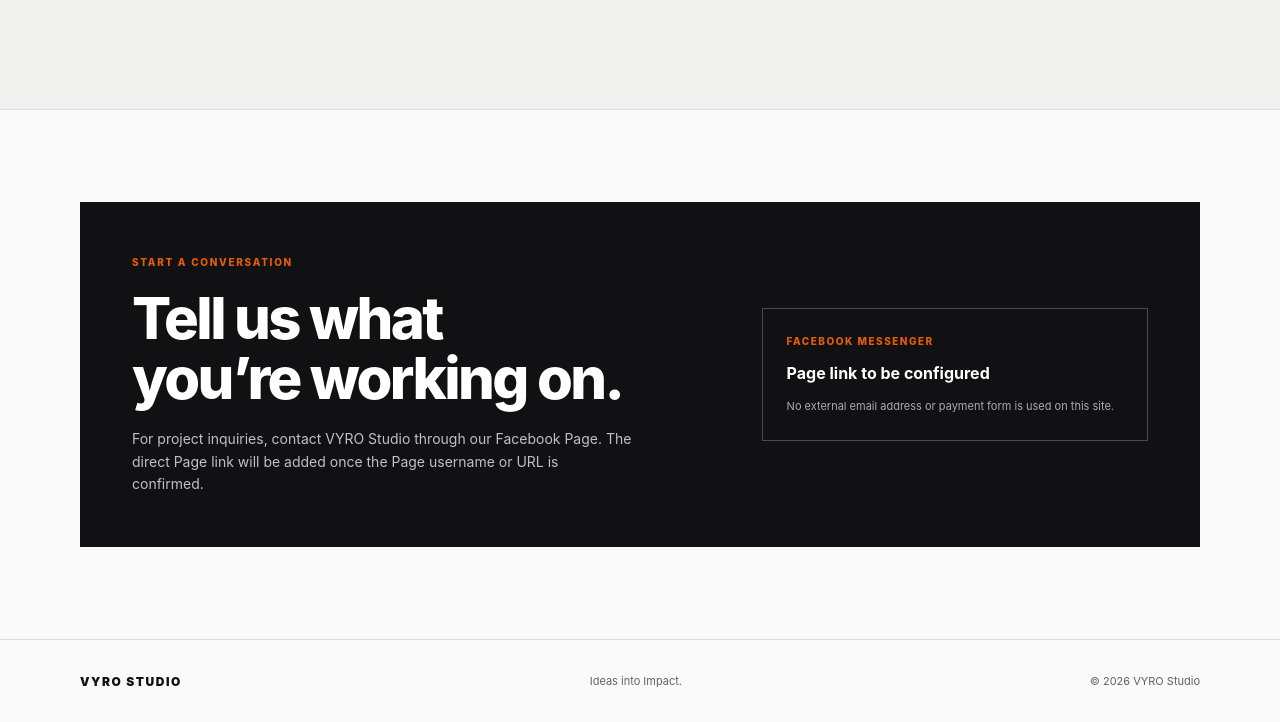
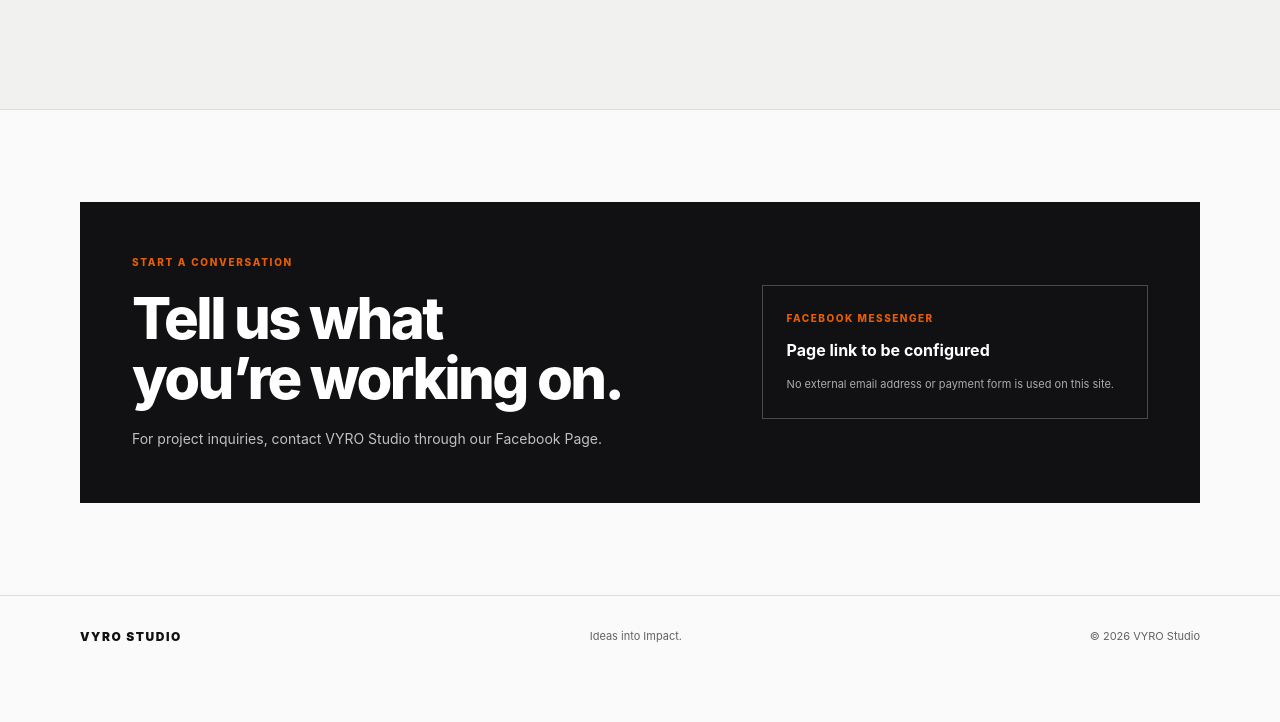
Before and after one commit to vyrobusinessinquires-coder/vyro-studio, a plain HTML site: page index.html in a window 1280 px wide. Shown: the part 4007-4729 px from the top of the page. After the commit the page ends 4685 px from the top, so only its background shows below. Drawn offline with Linux system fonts and the light colour scheme.

Commit message:
Update index.html

```diff
--- a/index.html
+++ b/index.html
@@ -208,7 +208,7 @@
         <div>
           <p class="eyebrow">Start a conversation</p>
           <h2>Tell us what<br>you’re working on.</h2>
-          <p>For project inquiries, contact VYRO Studio through our Facebook Page. The direct Page link will be added once the Page username or URL is confirmed.</p>
+          <p>For project inquiries, contact VYRO Studio through our <a href="https://www.facebook.com/profile.php?id=61596743637273" target="_blank" rel="noopener noreferrer">Facebook Page</a>.</p>
         </div>
         <div class="contact-action">
           <p class="contact-status">FACEBOOK MESSENGER</p>
```
